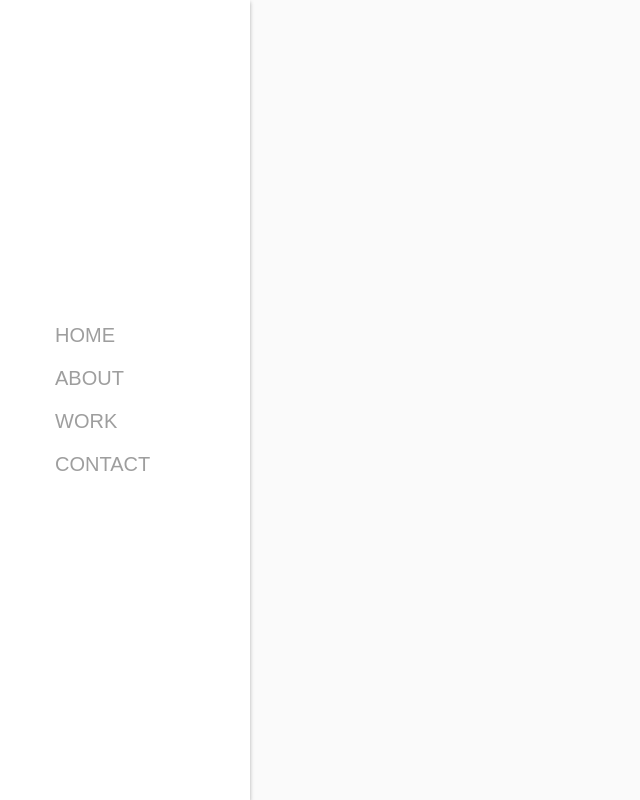
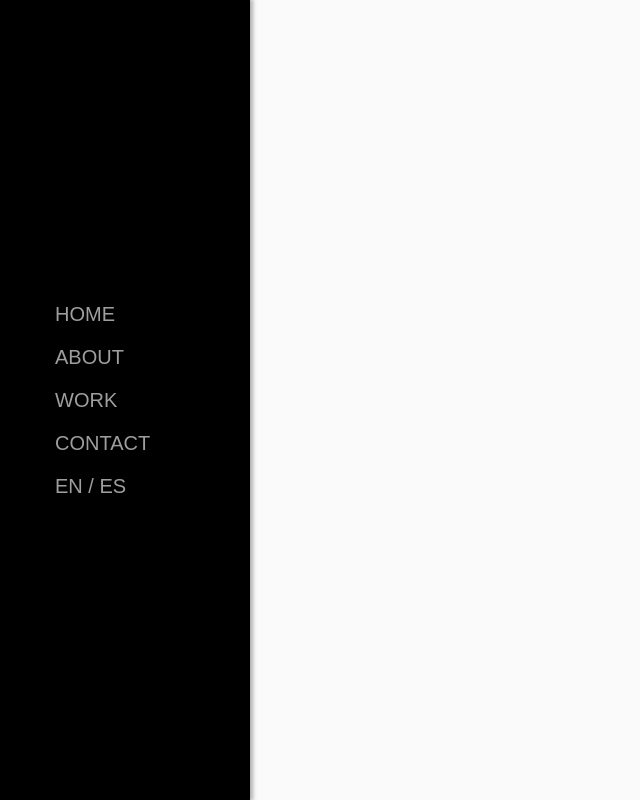
Before and after one commit to javier-gs00/personal-website, a Vue app: page / in a window 1280 px wide. Shown: the whole page, without its empty margins (0-640 px from the left). Built offline with nearby package versions, Linux system fonts and the light colour scheme; a web font is replaced by a local one.

Commit message:
Made code DRY

```diff
--- a/src/App.vue
+++ b/src/App.vue
@@ -1,8 +1,8 @@
 <template>
   <div id="app">
-    <Navigation />
+    <Navigation :lang='langEn'/>
     <div class="main-container">
-      <router-view/>
+      <router-view :lang="langEn"/>
     </div>
   </div>
 </template>
@@ -12,6 +12,12 @@ import Navigation from './components/navigation'
 
 export default {
   name: 'app',
+  data() {
+    return {
+      langEn: true
+    }
+  },
+
   components: {
     Navigation
   }
--- a/src/components/about.vue
+++ b/src/components/about.vue
@@ -2,6 +2,8 @@
     <div class="about-container">
         <div class="about">
             <h1>A little bit about me...</h1>
+            <div class="line"></div>
+            <!-- <p>{{ langEn ? 'true' : 'false' }}</p><button @click="changeLang">Swap</button> -->
             <p>I am a web developer with a drive for creating applications that provide value to people.</p>
             <p>To achieve this, a lot of my time is spent learning about new methodologies and technologies that would provide the end user a pleasant experience.</p>
             <p>Want to know the specifics? Check out my work history on
@@ -16,7 +18,25 @@
 import FontAwesomeIcon from '@fortawesome/vue-fontawesome'
 export default {
     name: "about",
-
+    props: {
+        lang: Boolean
+    },
+    data() {
+        return {
+            langEn: true
+        }
+    },
+    computed: {
+        logEn: function() {
+            return console.log(this.langEn)
+        }
+    },
+    methods: {
+        changeLang: function() {
+            console.log(this.lang)
+            return this.langEn = !this.langEn
+        }
+    },
     components: {
         FontAwesomeIcon
     }
@@ -61,11 +81,11 @@ export default {
     padding: 10px;
 }
 .about h1 {
-    font-weight: 300;
+    margin: 20px 0;
 }
 @media only screen and (max-width: 599px) {
     .about h1 {
-        font-weight: 300;
+        margin: 0;
     }
 }
 .about a {
--- a/src/components/home.vue
+++ b/src/components/home.vue
@@ -2,7 +2,9 @@
     <div class="home-container">
         <div class="home-content">
             <h1>Javier Gutiérrez</h1>
-            <span>Web Developer</span>
+            <div class="line"></div>
+            <span>{{ langEn ? en : es }}</span>
+            <!-- <button @click="changeLang" :value="langEn">Swap</button> -->
         </div>
     </div>
 </template>
@@ -10,9 +12,20 @@
 <script>
 export default {
     name: "home",
+    props: {
+        lang: Boolean
+    },
     data() {
         return {
-            show: true
+            langEn: this.lang,
+            es: 'Desarrollador Web',
+            en: 'Web Developer'
+        }
+    },
+
+    methods: {
+        changeLang: function (e) {
+            return this.langEn = !this.langEn
         }
     }
 }
@@ -63,6 +76,12 @@ export default {
         font-size: 20px;
     }
 }
+.home-content .line {
+    height: 1px;
+    margin: 5px 0;
+    background: #000;
+    width: 62%;
+}
 /* Vue transtion effects */
 .fade-enter-active, .fade-leave-active {
     transition: opacity .5s;
--- a/src/components/navigation.vue
+++ b/src/components/navigation.vue
@@ -2,29 +2,17 @@
     <div class="nav-container">
         <!-- <span class="logo">Javier</span> -->
         <ul class="nav-bar">
-            <li class="nav-item">
-                <router-link to="/home">
-                    <font-awesome-icon :icon="faHome" />
-                    <span class="nav-text">HOME</span>
+            <li v-for="navItem in navItems" :key="navItem.id" class="nav-item">
+                <router-link :to="navItem.to">
+                    <font-awesome-icon :icon="['fas', navItem.icon]" />
+                    <span class="nav-text">{{ langEn ? navItem.nameEN : navItem.nameES }}</span>
                 </router-link>
             </li>
             <li class="nav-item">
-                <router-link to="/about">
-                    <font-awesome-icon :icon="faUser" />
-                    <span class="nav-text">ABOUT</span>
-                </router-link>
-            </li>
-            <li class="nav-item">
-                <router-link to="/work">
-                    <font-awesome-icon :icon="faBriefcase" />
-                    <span class="nav-text">WORK</span>
-                </router-link>
-            </li>
-            <li class="nav-item">
-                <router-link to="/contact">
-                    <font-awesome-icon :icon="faAt" />
-                    <span class="nav-text">CONTACT</span>
-                </router-link>
+                <button class="lang-swap" @click="changeLang">
+                    <font-awesome-icon :icon="['fas', 'globe']" />
+                    <span class="nav-text">{{ 'EN / ES' }}</span>
+                </button>
             </li>
         </ul>
     </div>
@@ -32,26 +20,53 @@
 
 <script>
 import FontAwesomeIcon from '@fortawesome/vue-fontawesome'
-import { faHome, faUser, faBriefcase, faAt } from '@fortawesome/fontawesome-free-solid'
+import solids from '@fortawesome/fontawesome-free-solid'
 
 export default {
     name: "navigation",
-
-    computed: {
-        faHome() {
-            return faHome
-        },
-        faUser() {
-            return faUser
-        },
-        faBriefcase() {
-            return faBriefcase
-        },
-        faAt() {
-            return faAt
+    props: {
+        lang: Boolean
+    },
+    data() {
+        return {
+            langEn: this.lang,
+            navItems: [
+                {
+                    id: 1,
+                    nameEN: 'HOME',
+                    nameES: 'INICIO',
+                    to: '/home',
+                    icon: 'home'
+                },
+                {
+                    id: 2,
+                    nameEN: 'ABOUT',
+                    nameES: 'SOBRE',
+                    to: '/about',
+                    icon: 'user'
+                },
+                {
+                    id: 3,
+                    nameEN: 'WORK',
+                    nameES: 'TRABAJO',
+                    to: '/work',
+                    icon: 'briefcase'
+                },
+                {
+                    id: 4,
+                    nameEN: 'CONTACT',
+                    nameES: 'CONTACTO',
+                    to: '/contact',
+                    icon: 'at'
+                }
+            ]
         }
     },
-
+    methods: {
+        changeLang() {
+            return this.lang = !this.lang
+        }
+    },
     components: {
         FontAwesomeIcon
     }
@@ -64,12 +79,15 @@ export default {
     margin-top: 20px;
     text-align: center;
 }
+.nav-container {
+    background: #000;
+    box-shadow: 2px 0 4px 1px rgba(0, 0, 0, .3);
+}
 @media only screen and (max-width: 599px){
     .nav-container {
         bottom: 0px;
         width: 100%;
         position: fixed;
-        background: #fff;
         box-shadow: 0 1px 6px 2px rgba(0, 0, 0, .3);
     }
 }
@@ -77,8 +95,6 @@ export default {
     .nav-container {
         flex-basis: 50px;
         min-width: 50px;
-        background: #fff;
-        box-shadow: 0 2px 4px 0 rgba(0, 0, 0, .3);
         display: flex;
         flex-direction: column;
     }
@@ -87,8 +103,6 @@ export default {
     .nav-container {
         flex-basis: 250px;
         min-width: 250px;
-        background: #fff;
-        box-shadow: 0 2px 4px 0 rgba(0, 0, 0, .3);
         display: flex;
         flex-direction: column;
     }
@@ -121,7 +135,7 @@ export default {
 }
 @media only screen and (max-width: 599px){
     .nav-item {
-        flex-basis: 25%;
+        flex-basis: 20%;
         display: flex;
         justify-content: center;
     }
@@ -153,6 +167,20 @@ ul.nav-bar a {
 ul.nav-bar a:hover,
 ul.nav-bar a.router-link-active,
 ul.nav-bar a.router-link-exact-active {
-    color: #465a64;
+    color: #fff;
+}
+ul.nav-bar button {
+    background: rgba(0,0,0,0);
+    color: #9e9e9e;
+    font-size: 20px;
+    border: none;
+    margin: 0px;
+    padding: 0px;
+    cursor: pointer;
+    outline: none;
+}
+ul.nav-bar button:active,
+ul.nav-bar button:hover {
+    color: #fff;
 }
 </style>
--- a/src/router/index.js
+++ b/src/router/index.js
@@ -18,7 +18,7 @@ export default new Router({
     {
       path: '/about',
       name: 'about',
-      component: About
+      component: About,
     },
     {
       path: '/work',
```
Also changed, not shown: src/components/work.vue (+98 -3 lines).
